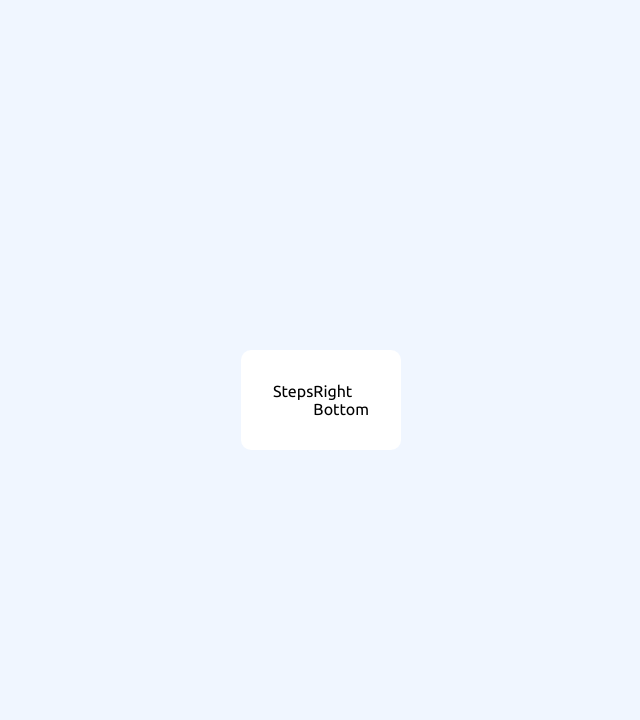
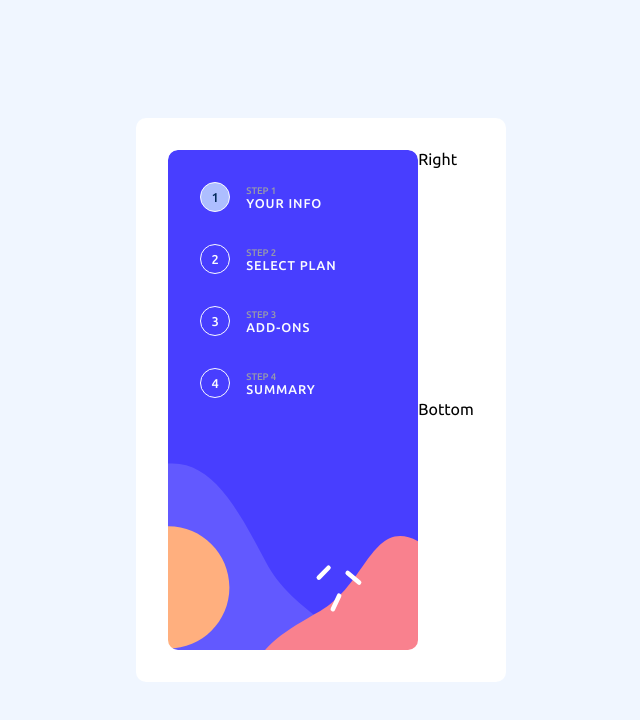
Before and after one commit to Aryan-ki-codepanti/multistep-form, a React (Create React App) app: page / in a window 1280 px wide. Shown: the top 720 px of the page, without its empty margins (319-959 px from the left). Built offline with nearby package versions, Linux system fonts and the light colour scheme.

Commit message:
Added styles for left baar and active styles for step num

```diff
--- a/src/App.js
+++ b/src/App.js
@@ -7,7 +7,6 @@ function App() {
             <div className="container ">
                 <div className="left">
                     <Steps />
-                    <div className="bg"></div>
                 </div>
                 <div className="right">Right</div>
                 <div className="bottom">Bottom</div>
--- a/src/Components/Steps/Steps.css
+++ b/src/Components/Steps/Steps.css
@@ -0,0 +1,58 @@
+.step-box {
+    background-image: url("/images/bg-sidebar-desktop.svg");
+    background-size: 100%;
+    background-repeat: no-repeat;
+    background-position: 0 0;
+    min-height: 500px;
+    min-width: 250px;
+    padding-top: 2em;
+    padding-left: 2em;
+    border-radius: 10px;
+}
+.step {
+    display: flex;
+    align-items: center;
+    justify-content: start;
+    gap: 1em;
+    margin-bottom: 2em;
+}
+
+.step-info {
+    display: flex;
+    flex-direction: column;
+}
+
+.step-info span:nth-child(1) {
+    font-size: 0.6rem;
+    text-transform: uppercase;
+    font-weight: 500;
+    color: var(--Cool_gray);
+}
+
+.step-info span:nth-child(2) {
+    text-transform: uppercase;
+    font-weight: 500;
+    color: var(--Alabaster);
+    font-size: 0.8rem;
+    letter-spacing: 0.07em;
+}
+
+.step-num {
+    border: 1px solid var(--Alabaster);
+    color: var(--Alabaster);
+    font-weight: 500;
+    border-radius: 50%;
+    width: 30px;
+    aspect-ratio: 1;
+    display: grid;
+    place-items: center;
+    font-size: 0.8rem;
+
+    cursor: pointer;
+}
+
+.step.active .step-num {
+    background: var(--Pastel_blue);
+    color: var(--Marine_blue);
+    cursor: default;
+}
--- a/src/Components/Steps/index.jsx
+++ b/src/Components/Steps/index.jsx
@@ -1,8 +1,42 @@
-import React from "react";
+import React, { useContext } from "react";
+import StepContext from "../../Context/Step/StepContext";
 import "./Steps.css";
 
 const Steps = () => {
-    return <div>Steps</div>;
+    const { step } = useContext(StepContext);
+
+    return (
+        <div className="step-box">
+            <div className={step === 1 ? "step active" : "step"}>
+                <div className="step-num">1</div>
+                <div className="step-info">
+                    <span>Step 1</span>
+                    <span>Your Info</span>
+                </div>
+            </div>
+            <div className={step === 2 ? "step active" : "step"}>
+                <div className="step-num">2</div>
+                <div className="step-info">
+                    <span>Step 2</span>
+                    <span>Select Plan</span>
+                </div>
+            </div>
+            <div className={step === 3 ? "step active" : "step"}>
+                <div className="step-num">3</div>
+                <div className="step-info">
+                    <span>Step 3</span>
+                    <span>Add-ons</span>
+                </div>
+            </div>
+            <div className={step === 4 ? "step active" : "step"}>
+                <div className="step-num">4</div>
+                <div className="step-info">
+                    <span>Step 4</span>
+                    <span>Summary</span>
+                </div>
+            </div>
+        </div>
+    );
 };
 
 export default Steps;
--- a/src/index.js
+++ b/src/index.js
@@ -1,10 +1,13 @@
 import React from "react";
 import ReactDOM from "react-dom/client";
 import App from "./App";
+import StepProvider from "./Context/Step/StepProvider";
 
 const root = ReactDOM.createRoot(document.getElementById("root"));
 root.render(
     <React.StrictMode>
-        <App />
+        <StepProvider>
+            <App />
+        </StepProvider>
     </React.StrictMode>
 );
```
Also changed, not shown: src/Components/StepOne/StepOne.css (added), src/Components/StepOne/index.jsx (added).
